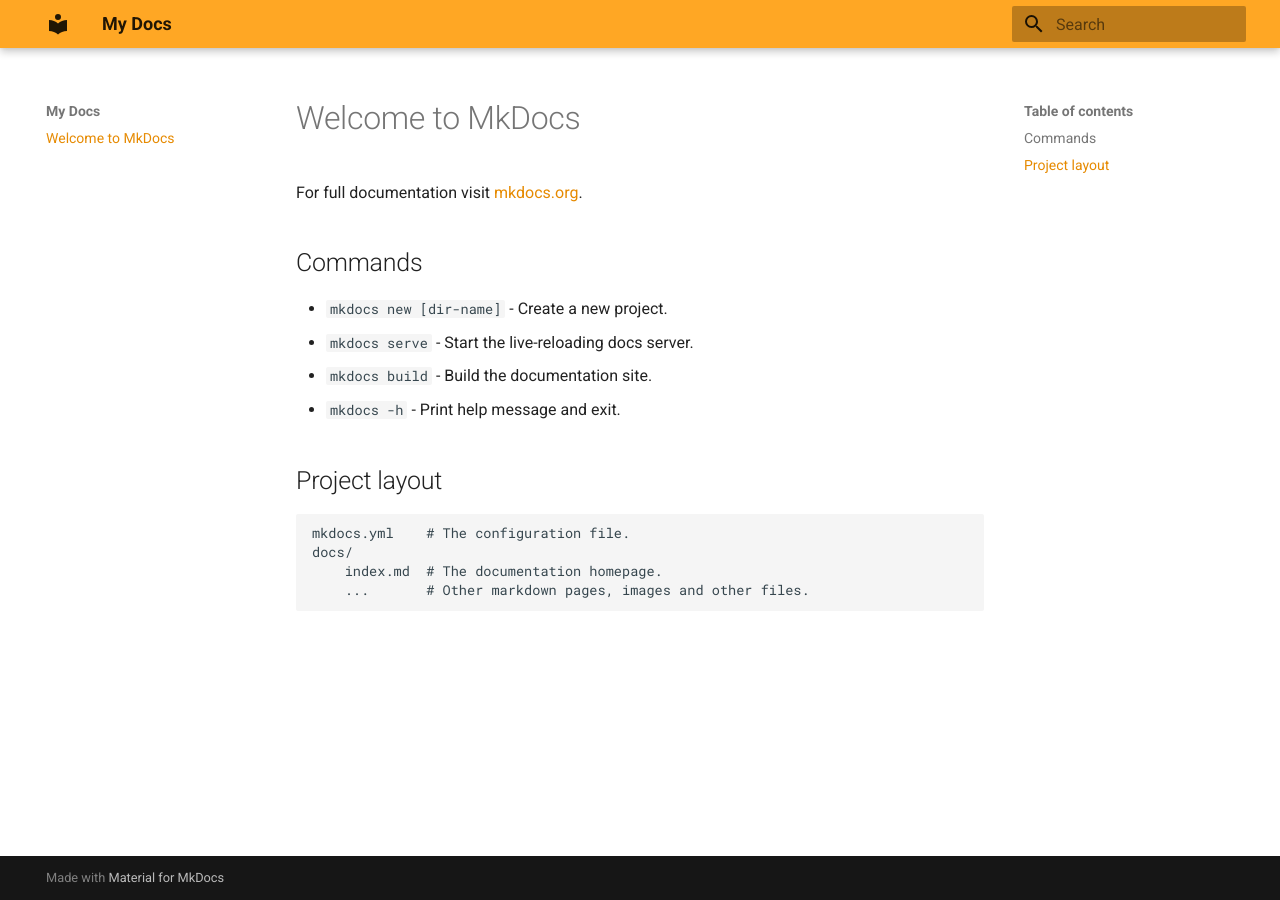
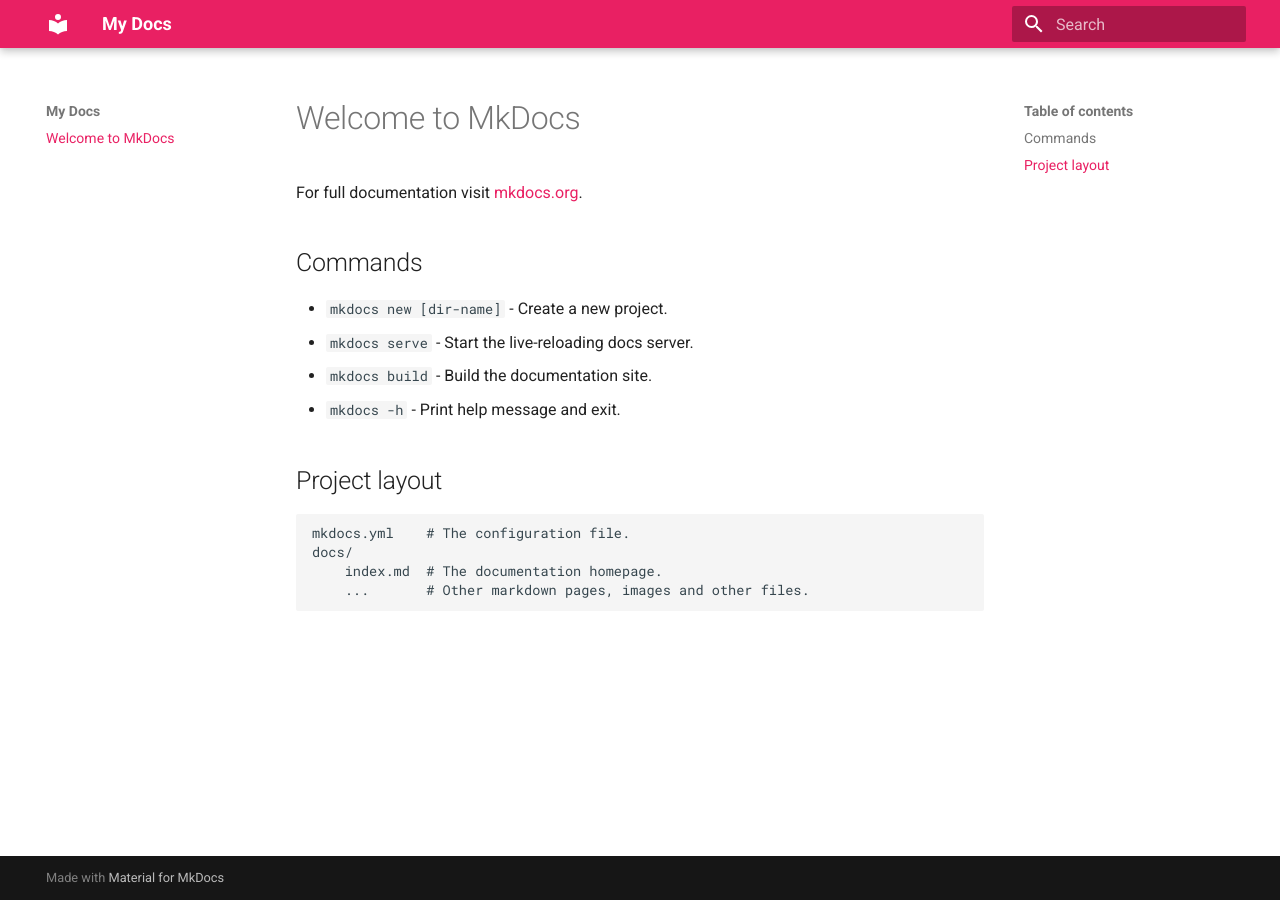
Before and after one commit to ysy717324540/mkdocsRep, an MkDocs documentation site: the page built from docs/index.md, in a window 1280 px wide. Built offline with MkDocs 1.6.1 and Material for MkDocs 9.7.7, drawn with Linux system fonts in a browser that asks for light colours.

Commit message:
change color

```diff
--- a/mkdocs.yml
+++ b/mkdocs.yml
@@ -2,4 +2,4 @@
 theme:
   name: material
   palette:
-    primary: orange
+    primary: pink
```
